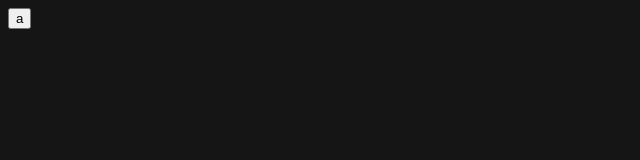
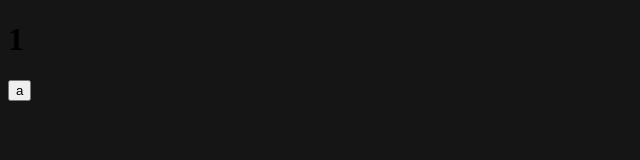
Before and after one commit to hiyodori14106/The_Particle, a plain HTML site: page index.html in a window 1280 px wide. Shown: the whole page, without its empty margins (0-640 px from the left). Drawn offline with Linux system fonts and the light colour scheme.

Commit message:
Update index.html

```diff
--- a/index.html
+++ b/index.html
@@ -8,6 +8,7 @@
     <link rel="stylesheet" href="style.css">
   </head>
   <body>
+    <h1 id="text">1</h1>
     <button type=button>a</button>
   </body>
 
```
